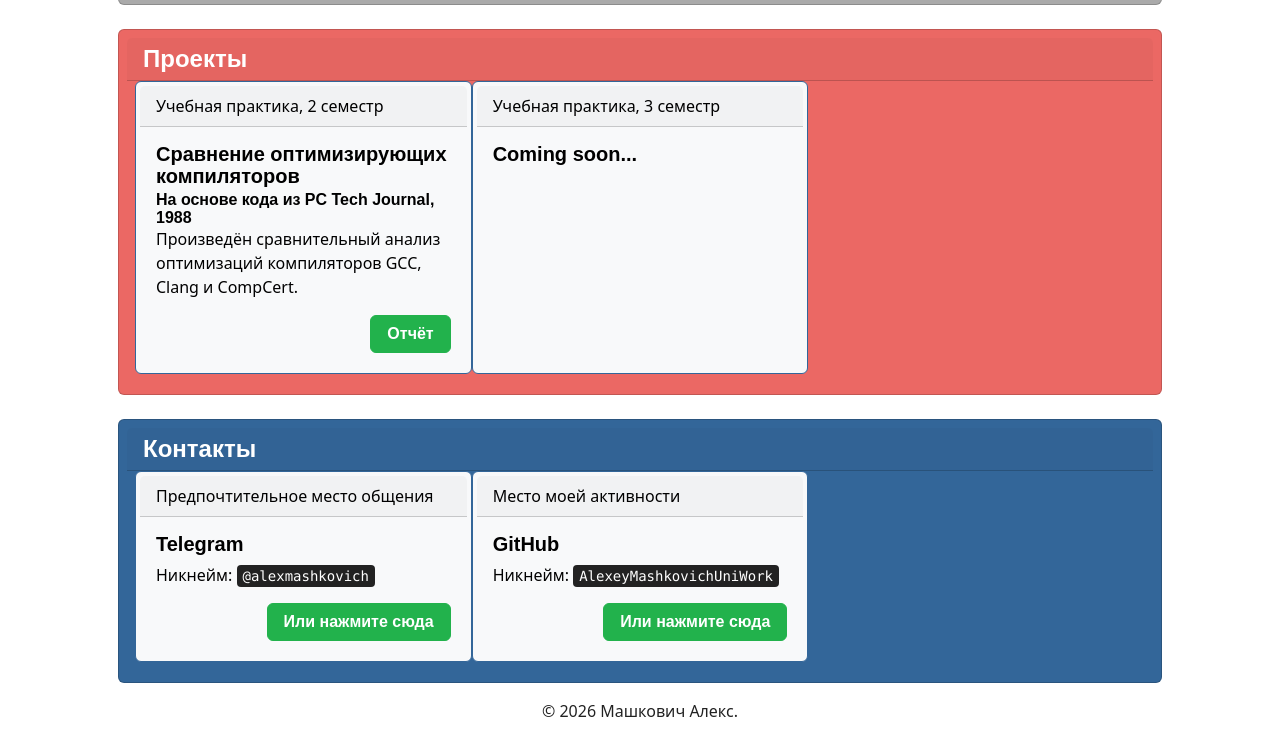
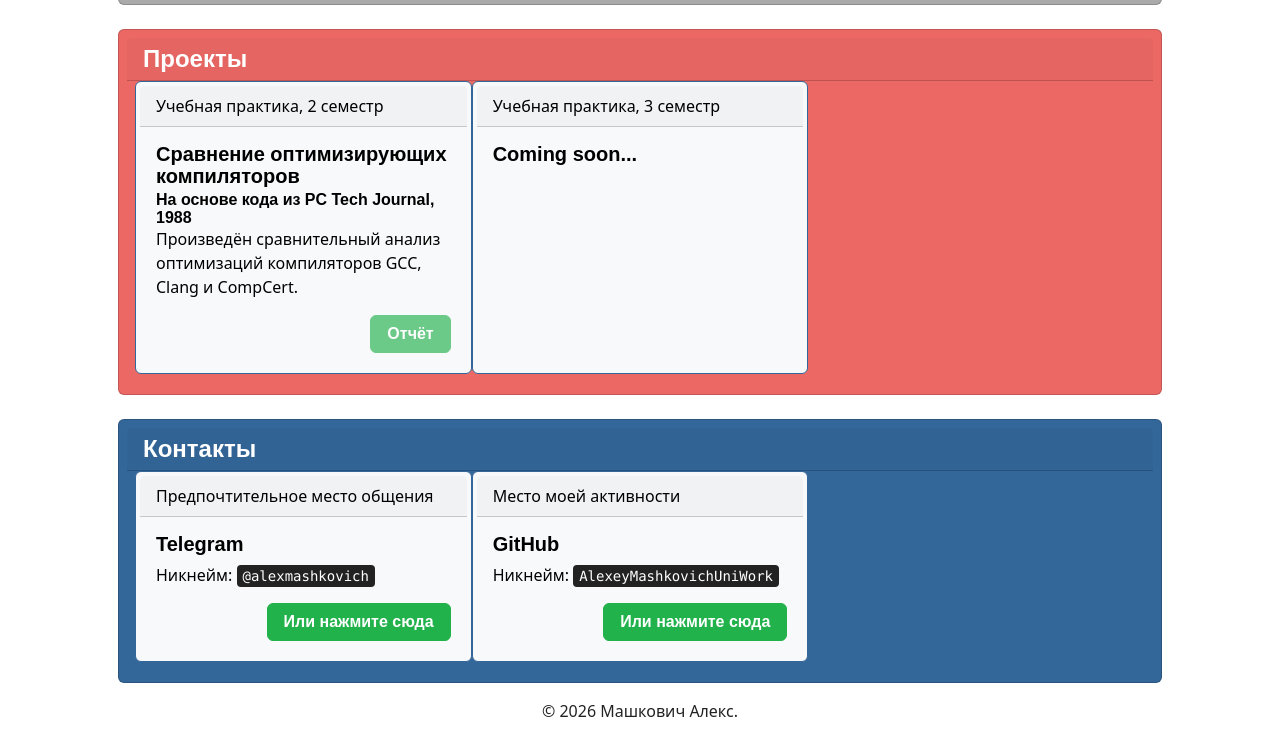
Before and after one commit to AlexeyMashkovichUniWork/alexeymashkovichuniwork.github.io, a plain HTML site: page ru/index.html in a window 1280 px wide. Shown: the part 1143-1898 px from the top of the page. Drawn offline with Linux system fonts and the light colour scheme; a web font is replaced by a local one.

Commit message:
fix@site: disable unavailable report button

```diff
--- a/ru/index.html
+++ b/ru/index.html
@@ -85,7 +85,7 @@
                 <h6 class="card-subtitle">На основе кода из PC Tech Journal, 1988</h6>
                 <p class="card-text">Произведён сравнительный анализ оптимизаций компиляторов GCC, Clang и CompCert.</p>
                 <div class="d-flex flex-row justify-content-end">
-                  <a href="https://alexeymashkovichuniwork.github.io/pdfhosting/2SemesterPracticeReport.pdf" target="_blank"><button class="btn btn-success">Отчёт</button></a>
+                  <a href="https://alexeymashkovichuniwork.github.io/pdfhosting/2SemesterPracticeReport.pdf" target="_blank"><button class="btn btn-success" disabled title="На данный момент хостинг PDF не работает. Просьба попробовать позже">Отчёт</button></a>
                 </div>
               </div>
           </div>
```
Also changed, not shown: en/index.html (+1 -1 lines).
